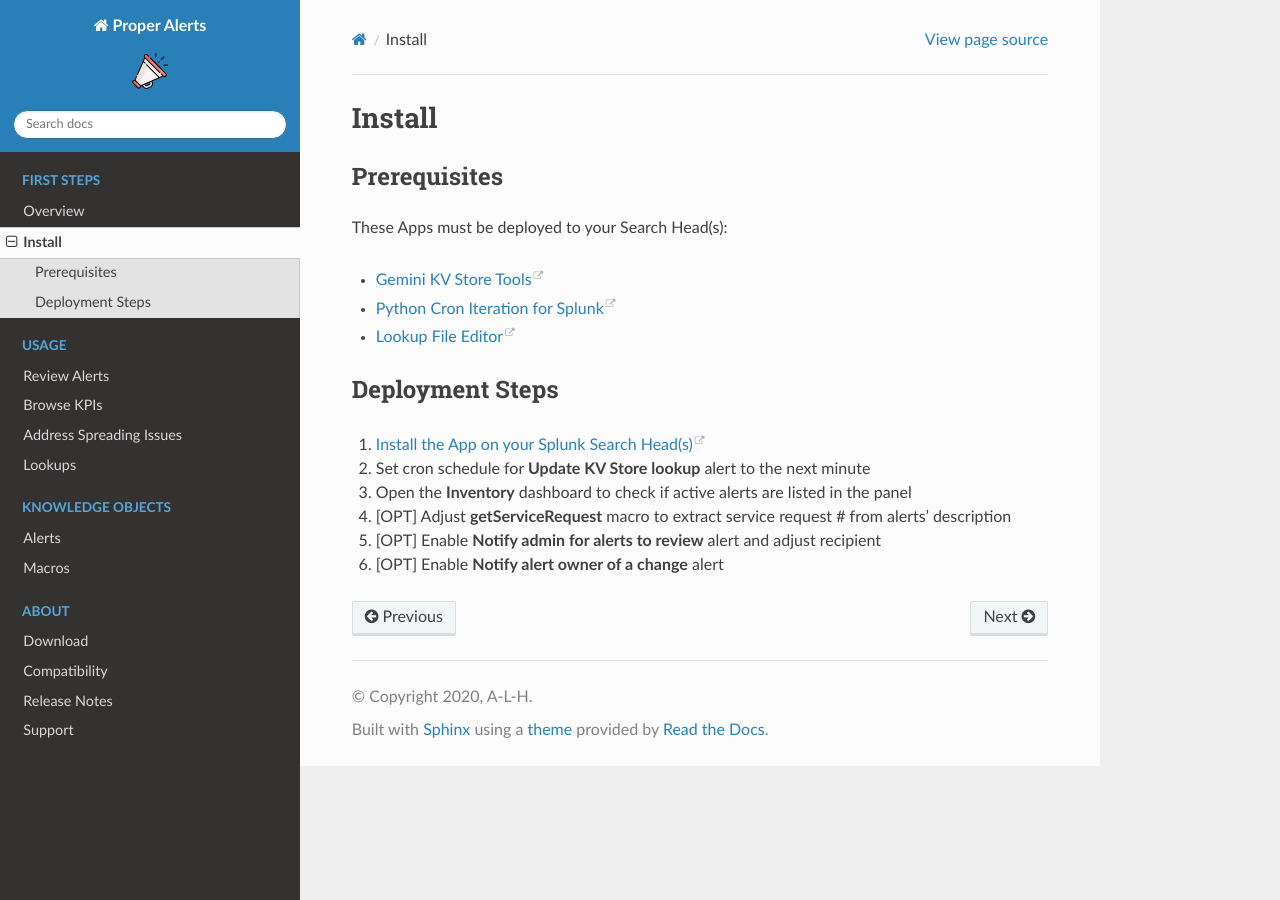
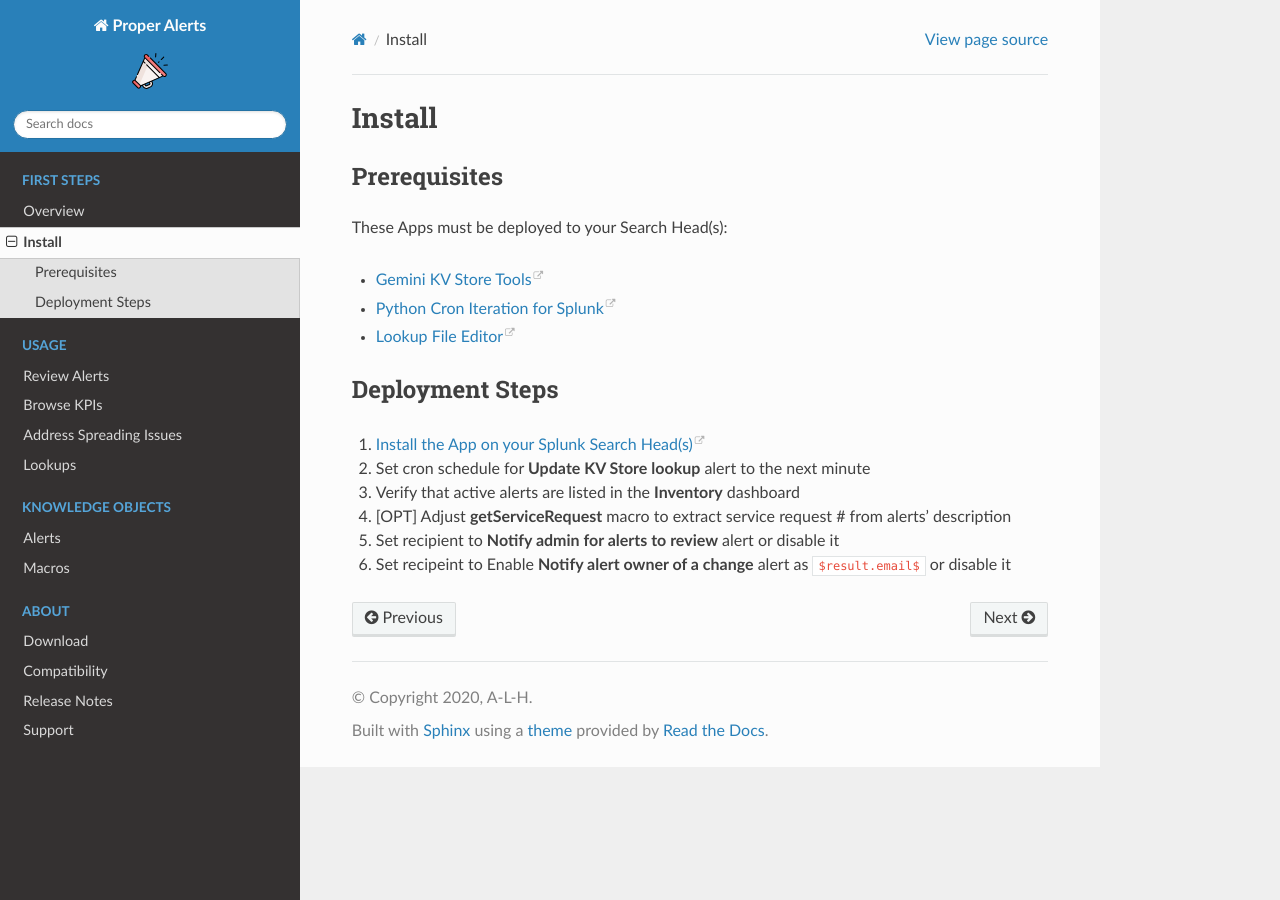
Before and after one commit to a-l-h/splunk-app-proper-alerts, a Sphinx documentation site: the page built from doc/install.rst, in a window 1280 px wide. Built offline with Sphinx 7.4.7 and the Read the Docs theme 2.0.0, drawn with Linux system fonts in a browser that asks for light colours.

Commit message:
Update install.rst

```diff
--- a/doc/install.rst
+++ b/doc/install.rst
@@ -15,7 +15,7 @@ Deployment Steps
 
 #.  `Install the App on your Splunk Search Head(s) <https://docs.splunk.com/Documentation/Splunk/latest/Admin/Deployappsandadd-ons#Deployment_architectures>`_
 #.  Set cron schedule for **Update KV Store lookup** alert to the next minute
-#.  Open the **Inventory** dashboard to check if active alerts are listed in the panel
+#.  Verify that active alerts are listed in the **Inventory** dashboard
 #.  [OPT] Adjust **getServiceRequest** macro to extract service request # from alerts' description
-#.  [OPT] Enable **Notify admin for alerts to review** alert and adjust recipient
-#.  [OPT] Enable **Notify alert owner of a change** alert
+#.  Set recipient to **Notify admin for alerts to review** alert or disable it
+#.  Set recipeint to Enable **Notify alert owner of a change** alert as ``$result.email$`` or disable it
```
